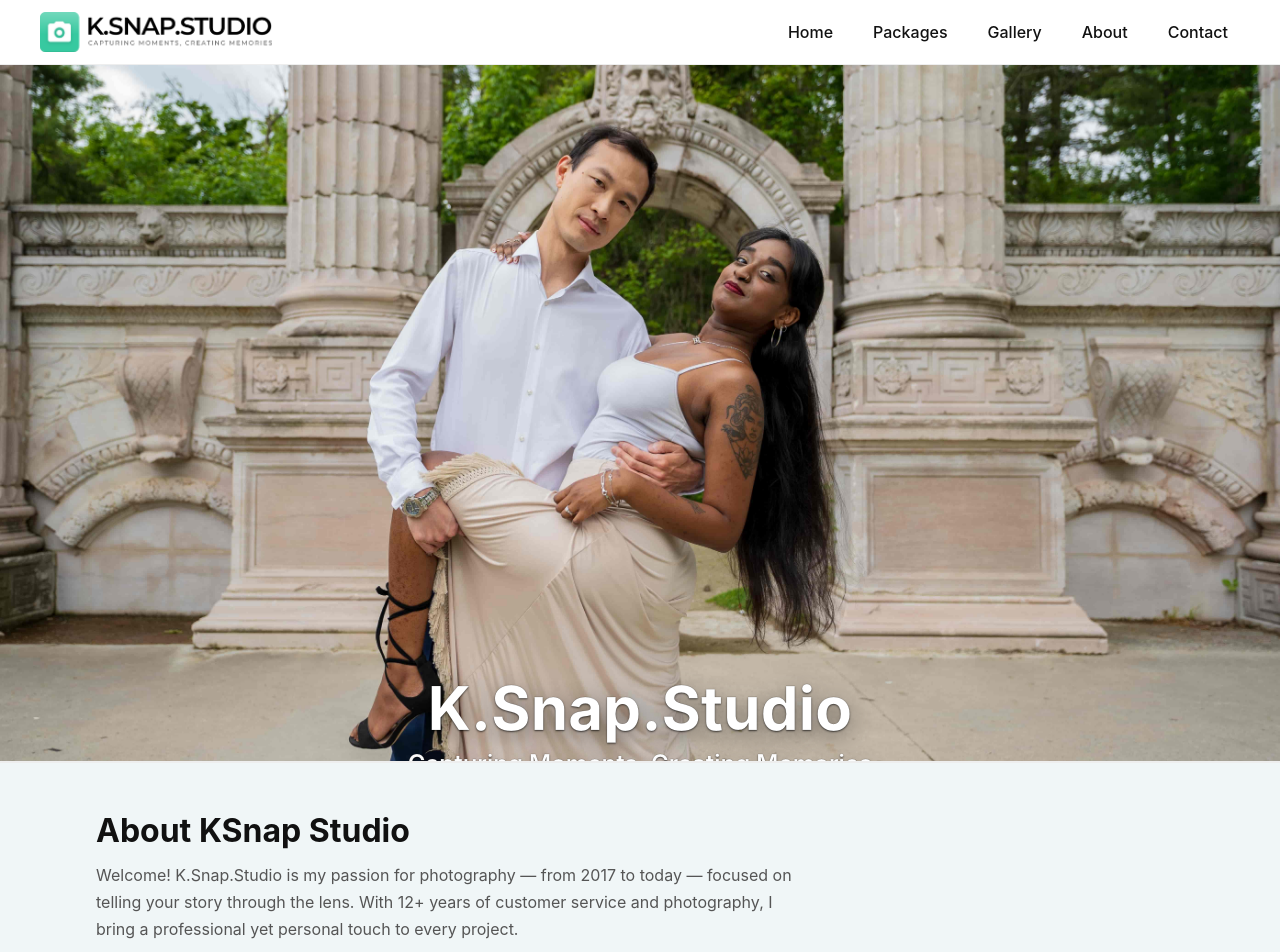
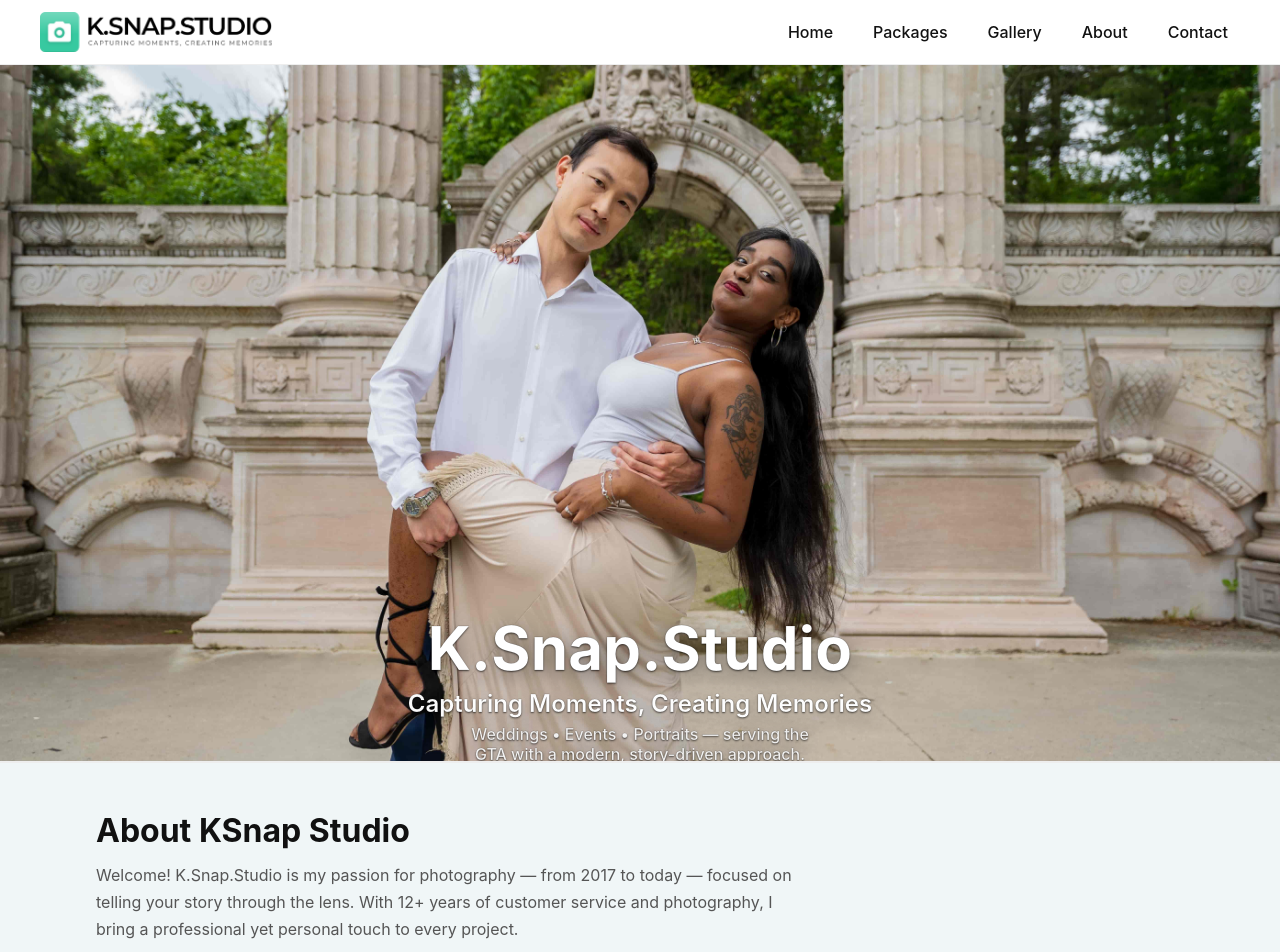
Before and after one commit to ralphdaryn/ksnapstudio, a React (Create React App) app: page / in a window 1280 px wide. Shown: the top 952 px of the page. Built offline with nearby package versions, Linux system fonts and the light colour scheme.

Commit message:
fix title header

```diff
--- a/src/pages/Main/Main.scss
+++ b/src/pages/Main/Main.scss
@@ -579,12 +579,12 @@
   &__hero > .main__container {
     position: relative;
     z-index: 1;
-    top: 285px;
+    top: 135px;
     @include tablet {
-      top: 325px;
+      top: 300px;
     }
     @include desktop {
-      top: 380px;
+      top: 320px;
     }
   }
   &__hero-dots {
```
